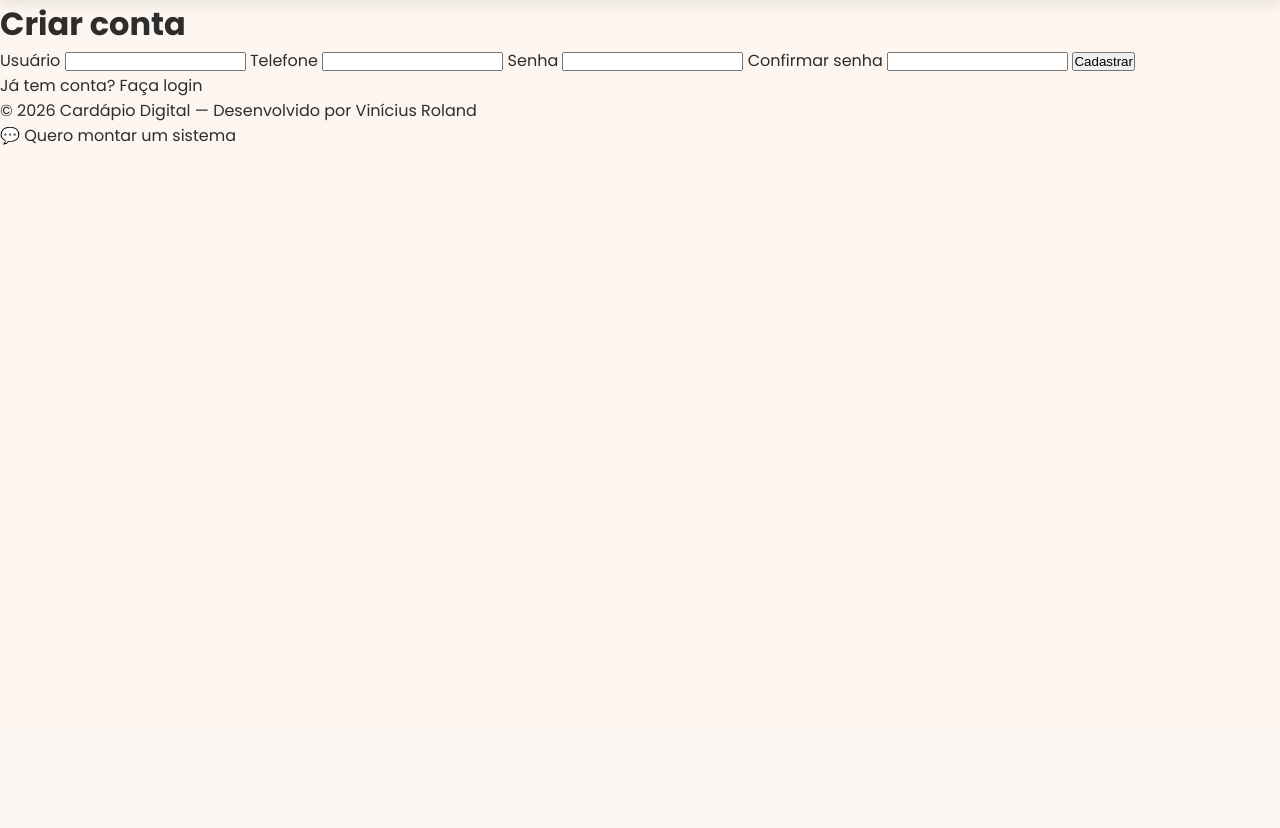
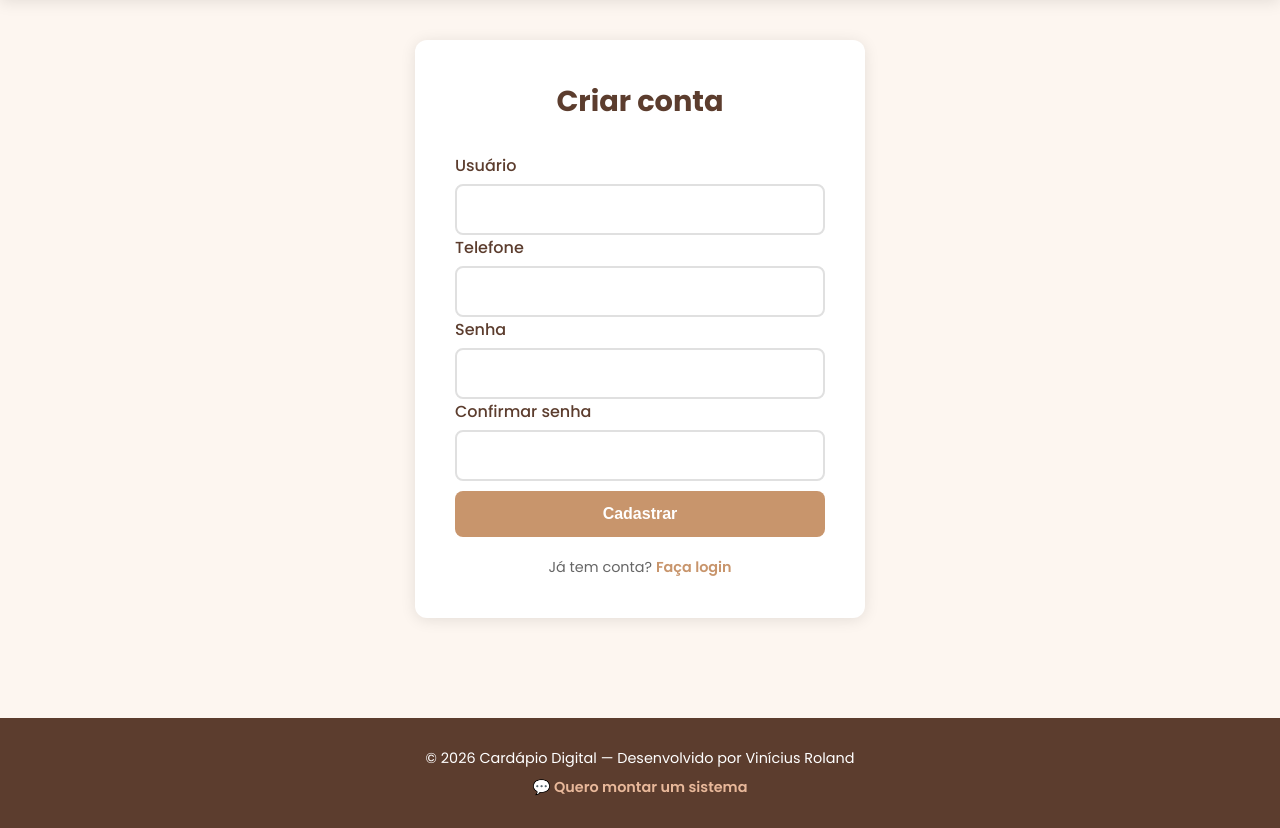
Before and after one commit to viniciusroland01/cardapio-digital, a Django app: page /usuarios/cadastro/ in a window 1280 px wide. Shown: the part 71-899 px from the top of the page. Before the commit the page ends 216 px from the top, so only its background shows below. Run offline with Django 5.2, Linux system fonts and the light colour scheme.

Commit message:
CSS completo - home, carrinho, login e cadastro estilizados

```diff
--- a/catalogo/models.py
+++ b/catalogo/models.py
@@ -9,3 +9,6 @@ class Produto(models.Model):
 
     def __str__(self):
         return f'{self.nome} - R$ {self.preco}'
+
+    def preco_formatado(self):
+        return f'R$ {self.preco:,.2f}'.replace(',','X').replace('.',',').replace('X','.')
--- a/catalogo/templates/catalogo/home.html
+++ b/catalogo/templates/catalogo/home.html
@@ -6,14 +6,18 @@
 
     <h1>Menu de doces do dia</h1>
 
+    <div class="grid-produtos">
+
         {% for produto in produtos %}
             <div class="card-produto"> <!-- div que vai receber o estilo CSS do card -->
                 <img src="{{ produto.imagem.url }}" alt="{{produto.nome}}">
                 <h2>{{produto.nome}}</h2>
                 <p>{{produto.descricao}}</p>
-            <p>{{produto.preco}}</p>
+                <p class="preco">{{produto.preco_formatado}}</p>
                 <a href="{% url 'adicionar_ao_carrinho' produto.id %}">Adicionar ao carrinho</a> <!-- link para passar o id do produto para a função adicionar_ao_carrinho -->
             </div>
         {% endfor %}
 
+    </div>
+
 {% endblock %}
--- a/static/css/style.css
+++ b/static/css/style.css
@@ -34,7 +34,7 @@ a {
     justify-content: space-between;
     align-items: center;
     box-shadow: var(--sombra);
-    position: stick;
+    position: sticky;
     top: 0;
     z-index: 100;
 }
@@ -90,7 +90,7 @@ a {
     color: var(--cor-destaque);
 }
 
-.btn-carrinho:hover, btn-cadastro:hover {
+.btn-carrinho:hover, .btn-cadastro:hover {
     background-color: var(--cor-destaque);
     color: var(--cor-escura);
 }
@@ -99,3 +99,243 @@ a {
     background-color: var(--cor-branco);
     color: var(--cor-escura);
 }
+
+.main-content {
+    max-width: 1200px;
+    margin: 0 auto;
+    padding: 40px 20px;
+}
+
+h1 {
+    color: var(--cor-escura);
+    font-size: 2rem;
+    margin-bottom: 30px;
+    text-align: center;
+}
+
+.grid-produtos {
+    display: grid;
+    grid-template-columns: repeat(auto-fill, minmax(250px, 1fr));
+    gap: 25px;
+}
+
+.card-produto {
+    background-color: var(--cor-branco);
+    border-radius: var(--borda-arredondada);
+    box-shadow: var(--sombra);
+    overflow: hidden;
+    transition: transform 0.3s ease;
+}
+
+.card-produto:hover {
+    transform: translateY(-5px);
+}
+
+.card-produto img {
+    width: 100%;
+    height: 200px;
+    object-fit: cover;
+}
+
+.card-produto h2 {
+    font-size: 1.1rem;
+    padding: 15px;
+    color: var(--cor-escura);
+}
+
+.card-produto p {
+    padding: 0 15px;
+    font-size: 0.9rem;
+    color: #666;
+}
+
+.card-produto .preco {
+    font-size: 1.2rem;
+    font-weight: 700;
+    color: var(--cor-principal);
+    padding: 10px 15px;
+}
+
+.card-produto a {
+    display: block;
+    background-color: var(--cor-principal);
+    color: var(--cor-branco);
+    text-align: center;
+    padding: 12px;
+    font-weight: 600;
+    transition: background-color 0.3s ease;
+}
+
+.card-produto a:hover {
+    background-color: var(--cor-escura);
+}
+
+.footer {
+    background-color: var(--cor-escura);
+    color: var(--cor-branco);
+    text-align: center;
+    padding: 30px 20px;
+    margin-top: 60px;
+    font-size: 0.9rem;
+}
+
+.footer a {
+    color: var(--cor-destaque);
+    font-weight: 600;
+    display: inline-block;
+    margin-top: 8px;
+    transition: color 0.3s ease;
+}
+
+.footer a:hover {
+    color: var(--cor-branco);
+}
+
+.carrinho-container {
+    max-width: 800px;
+    margin: 0 auto;
+}
+
+.card-carrinho {
+    background-color: var(--cor-branco);
+    border-radius: var(--borda-arredondada);
+    box-shadow:var(--sombra);
+    display: flex;
+    align-items: center;
+    gap: 20px;
+    padding: 15px;
+    margin-bottom: 15px;
+}
+
+.card-carrinho img {
+    width: 80px;
+    height: 80px;
+    object-fit: cover;
+    border-radius: 8px;
+}
+
+.card-carrinho h2 {
+    font-size: 1rem;
+    color:var(--cor-escura);
+}
+
+.card-carrinho p {
+    font-size: 0.9rem;
+    color: #666;
+}
+
+.carrinho-total {
+    text-align: right;
+    font-size: 1.4rem;
+    font-weight: 700;
+    color: var(--cor-escura);
+    margin: 20px 0;
+}
+
+.btn-finalizar {
+    display: block;
+    background-color: var(--cor-principal);
+    color: var(--cor-branco);
+    text-align: center;
+    padding: 15px;
+    border-radius: var(--borda-arredondada);
+    font-weight: 600;
+    font-size: 1.1rem;
+    transition: background-color 0.3s ease;
+    margin-bottom: 15px;
+}
+
+.btn-finalizar:hover {
+    background-color: var(--cor-escura);
+}
+
+.btn-voltar {
+    display: block;
+    text-align: center;
+    color: var(--cor-principal);
+    font-weight: 500;
+    padding: 10px;
+}
+
+.btn-voltar:hover {
+    background-color: var(--cor-escura);
+}
+
+.carrinho-vazio {
+    text-align: center;
+    padding: 60px 30px;
+    color:#666;
+    font-size: 1.1rem;
+}
+
+.form-container {
+    max-width: 450px;
+    margin: 0 auto;
+    background-color: var(--cor-branco);
+    border-radius: var(--borda-arredondada);
+    box-shadow: var(--sombra);
+    padding: 40px;
+}
+
+.form-container h1 {
+    text-align: center;
+    margin-bottom: 30px;
+    font-size: 1.8rem;
+}
+
+.form-grupo label {
+    display: block;
+    font-weight: 500;
+    margin-bottom: 6px;
+    color: var(--cor-escura);
+}
+
+.form-grupo input {
+    width: 100%;
+    padding: 12px 15px;
+    border: 2px solid #e0e0e0;
+    border-radius: 8px;
+    font-family: 'Poppins', sans-serif;
+    font-size: 0.95rem;
+    transition: border-color 0.3s ease;
+    outline: none;
+}
+
+.form-grupo input:focus {
+    border-color: var(--cor-principal);
+}
+
+.btn-submit {
+    width: 100%;
+    padding: 14px;
+    background-color: var(--cor-principal);
+    color: var(--cor-branco);
+    border: none;
+    border-radius: 8px;
+    font-family: 'Poppins' sans-serif;
+    font-size: 1rem;
+    font-weight: 600;
+    cursor: pointer;
+    transition: background-color 0.3s ease;
+    margin-top: 10px;
+}
+
+.btn-submit:hover{
+    background-color: var(--cor-escura);
+}
+
+.form-link  {
+    text-align: center;
+    margin-top: 20px;
+    color: #666;
+    font-size: 0.9rem;
+}
+
+.form-link a {
+    color: var(--cor-principal);
+    font-weight: 600;
+}
+
+.form-link a:hover {
+    color: var(--cor-escura);
+}
--- a/usuarios/templates/usuarios/cadastro.html
+++ b/usuarios/templates/usuarios/cadastro.html
@@ -4,33 +4,45 @@
 
 {% block content %} <!-- main do base.html -->
 
+<div class="form-container">
+
     <h1>Criar conta</h1>
 
     {% if messages %} <!-- se tiver mensagem de erro ou sucesso guardada, mostra na tela -->
         {% for message in messages %}
-            <p>{{ message }}</p>
+            <p class="message message-{{ message.tags }}">{{ message }}</p>
         {% endfor %}
     {% endif %}
 
     <form method="POST"> <!-- formulário que envia os dados via POST para a view cadastro -->
         {% csrf_token %} <!-- proteção obrigatória -->
 
+        <div class="form-grupo">
             <label>Usuário</label>
             <input type="text" name="username"> <!-- é o nome pego na view com o request.POST.get -->
+        </div>
 
+        <div class="form-grupo">
             <label>Telefone</label>
             <input type="text" name="telefone">
+        </div>
 
+        <div class="form-grupo">
             <label>Senha</label>
             <input type="password" name="password">
+        </div>
 
+        <div class="form-grupo">
             <label>Confirmar senha</label>
             <input type="password" name="password_confirm">
+        </div>
 
-        <button type="submit">Cadastrar</button> <!-- envia o formulário -->
+        <button type="submit" class="btn-submit">Cadastrar</button> <!-- envia o formulário -->
 
     </form>
 
-    <a href="{% url 'login' %}">Já tem conta? Faça login</a> <!-- link que usa o apelido 'login' definido no urls.py -->
+    <p class="form-link">Já tem conta? <a href="{% url 'login' %}">Faça login</a></p> <!-- link que usa o apelido 'login' definido no urls.py -->
+
+</div>
 
 {% endblock %}
```
Also changed, not shown: catalogo/templates/catalogo/carrinho.html (+11 -8 lines), catalogo/views.py (+5 -2 lines), usuarios/templates/usuarios/login.html (+14 -7 lines). Lines whose indentation alone changed are shown as unchanged.
